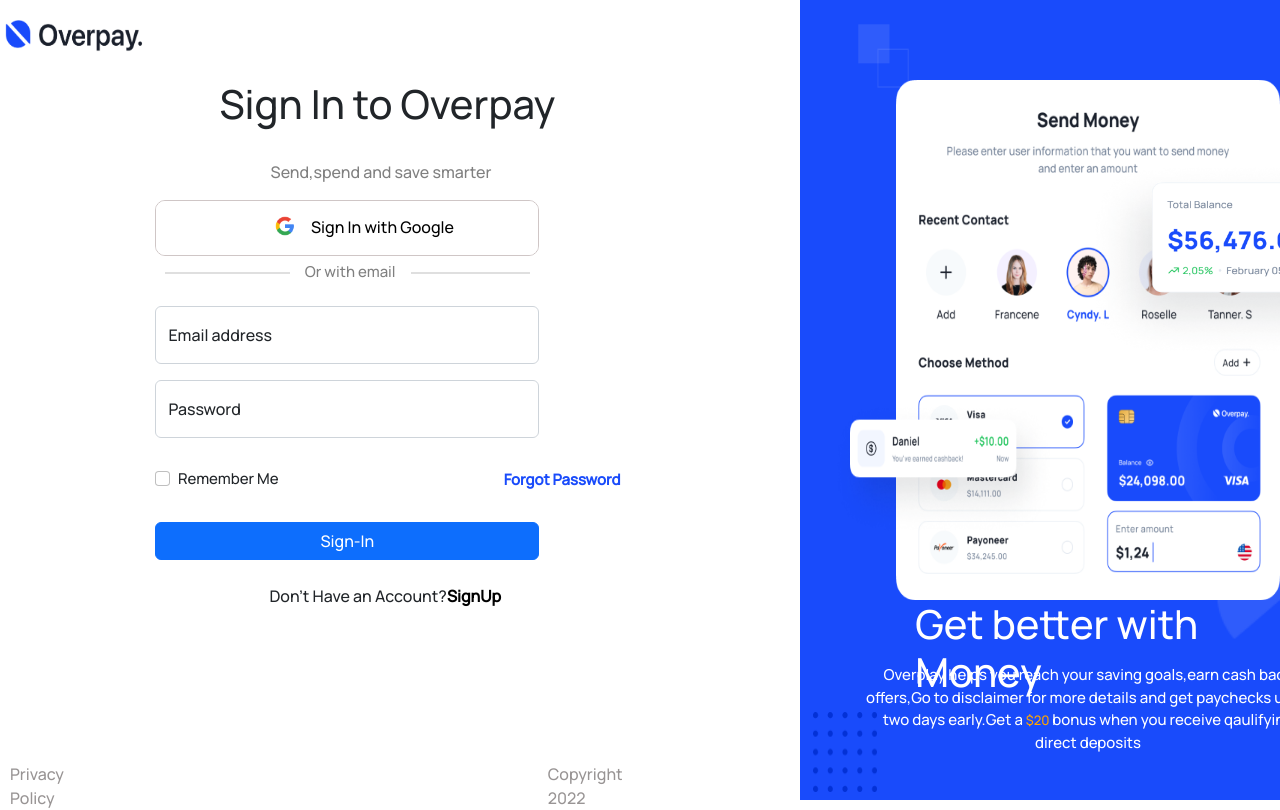
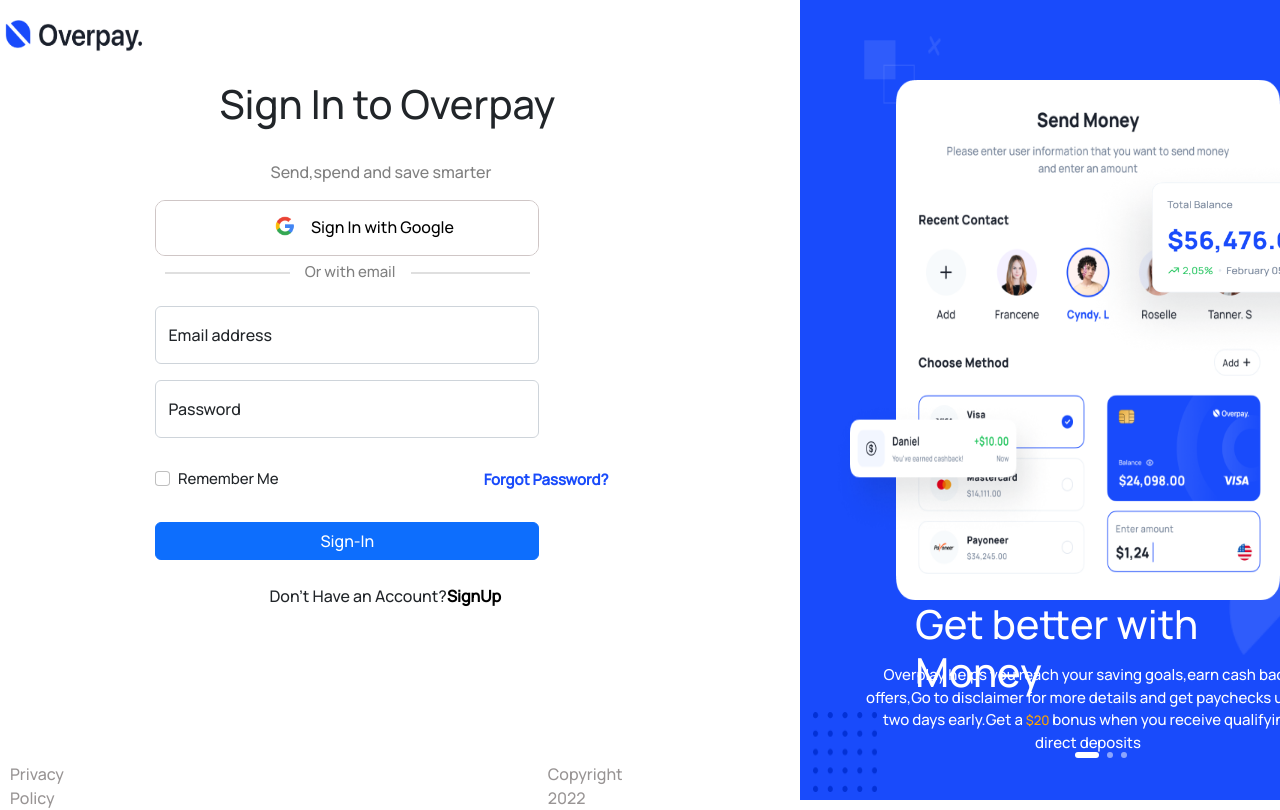
Before and after one commit to Sam-Radnus/LandinPage, a React (Create React App) app: page /SignIn in a window 1280 px wide. Shown: the top 810 px of the page. Built offline with nearby package versions, Linux system fonts and the light colour scheme.

Commit message:
Added Pagination

```diff
--- a/src/App.css
+++ b/src/App.css
@@ -77,7 +77,7 @@
   padding: 5px;
   align-items: center;
   padding: 0px;
-  gap:225px;
+  gap:205px;
 
   font-size:15px;
   width: 507px;
@@ -274,17 +274,44 @@
 {
   position: absolute;
   z-index: 500;
-  top:65%;
-  left:65%;
+  top:67%;
+  left:67%;
   height:15vh;
-  width:10vw;
+  width:8vw;
+}
+div[id="vector2"]
+{
+  position: absolute;
+  z-index: 999;
+  top:6%;
+  left:75%;
+  height:1.5vh;
+  width:0.71vw;
+}
+div[id="vector3"]
+{
+  position: absolute;
+  z-index: 999;
+  top:4%;
+  left:20%;
+  height:2.5vh;
+  width:1vw;
+}
+div[id="vector41"]
+{
+  position: absolute;
+  z-index: 999;
+  top:4%;
+  left:76%;
+  height:1.5vh;
+  width:0.7vw;
 }
 div[id="vector5"]
 {
   position: absolute;
   z-index: 999;
-  top:3%;
-  left:9%;
+  top:5%;
+  left:10%;
   height:5vh;
   width:2.5vw;
 }
@@ -292,8 +319,56 @@
 {
   position: absolute;
   z-index: 999;
-  top:6%;
-  left:12%;
+  top:8%;
+  left:13%;
   height:5vh;
   width:2.5vw;
 }
+div[id="pagination"]{
+  position: absolute;
+  top:94%;
+  left:43%;
+  display: flex;
+flex-direction: row;
+justify-content: center;
+align-items: center;
+padding: 0px;
+gap: 8px;
+
+width: 52px;
+height: 6px;
+
+
+/* Inside auto layout */
+flex: none;
+order: 1;
+flex-grow: 0;
+}
+div[id="rectangle"]
+{
+  width: 24px;
+  height: 6px;
+
+  /* Others / White */
+  background: #FFFFFF;
+  border-radius: 50px;
+
+  /* Inside auto layout */
+  flex: none;
+  order: 0;
+  flex-grow: 0;
+}
+div[id="ellipse"]
+{
+  width: 6px;
+height: 6px;
+
+/* Others / White */
+background: #FFFFFF;
+opacity: 0.5;
+border-radius: 5px;
+/* Inside auto layout */
+flex: none;
+order: 1;
+flex-grow: 0;
+}
--- a/src/components/SignIn.js
+++ b/src/components/SignIn.js
@@ -11,6 +11,8 @@
 import vector4 from './../Images/Vector(4).png'
 import vector5 from './../Images/Vector(5).png'
 import vector6 from './../Images/Vector(6).png'
+import rectangle from './../Images/rectangle.png'
+import ellipse from './../Images/ellipse.png'
 import { Link } from 'react-router-dom'
 import { useState,useEffect } from 'react'
 import title from './../Images/title.png'
@@ -65,7 +67,7 @@
                         <label className="form-check-label" for="exampleCheck1">Remember Me</label>
                     </div>
 
-                        <Link id="forgot" to="/">Forgot Password</Link>
+                        <Link id="forgot" to="/">Forgot Password?</Link>
                     </div>
                     <div id="sign">
                         <button type="button" id="wideBtn" className="btn btn-primary">Sign-In</button>
@@ -101,6 +103,15 @@
                 <div id="vector6" >
                      <img src={vector6} height='100%' width='100%'/>
                 </div>
+                <div id="vector2" >
+                     <img src={vector2} height='100%' width='100%'/>
+                </div>
+                <div id="vector3" >
+                     <img src={vector2} height='100%' width='100%'/>
+                </div>
+                <div id="vector41" >
+                     <img src={vector2} height='100%' width='100%'/>
+                </div>
                 <div id="balance3" >
                     <h1>Get better with Money</h1>
                 </div>
@@ -108,11 +119,22 @@
                     <p>
                         Overplay helps you reach your saving goals,earn cash back offers,Go to disclaimer
                         for more details and get paychecks up to two days early.Get a <small>$20 </small>
-                        bonus when you receive qaulifying direct deposits
+                        bonus when you receive qualifying direct deposits
                     </p>
                 </div>
                 <div id="vector4" >
                      <img src={vector4} height='100%' width='100%'/>
+                </div>
+                <div id="pagination">
+                <div id="rectangle" >
+
+                </div>
+                <div id="ellipse" >
+
+                </div>
+                <div id="ellipse" >
+
+                </div>
                 </div>
             </div>}
 
```
Also changed, not shown: src/Images/ellipse.png (added), src/Images/rectangle.png (added).
